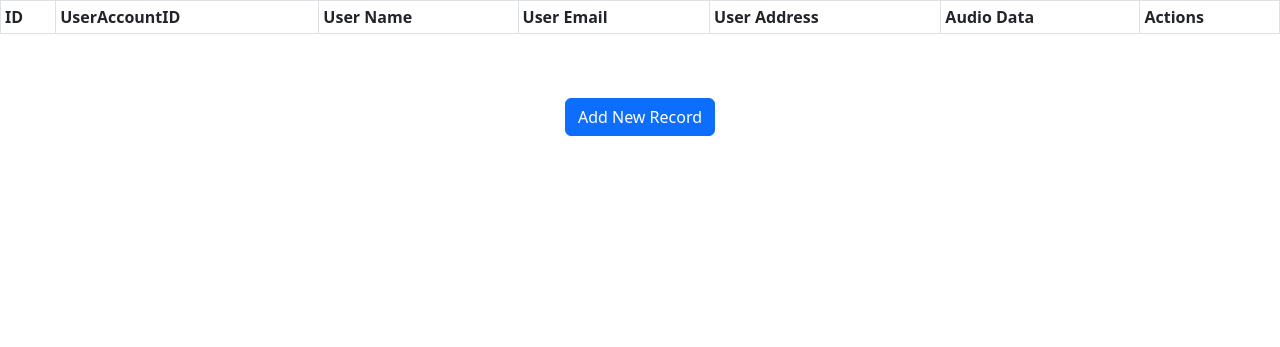
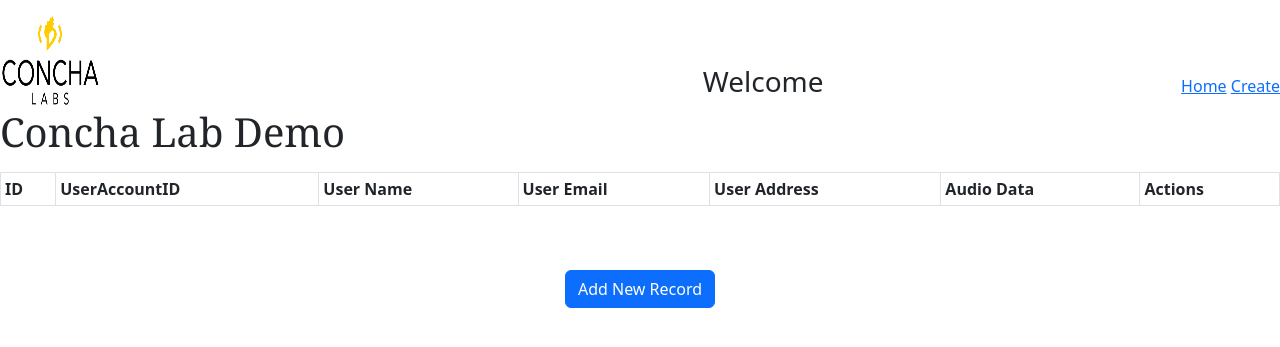
Before and after one commit to OhziiiLov3/concha_labs_interview, a Django app: page /show in a window 1280 px wide. Shown: the top 347 px of the page. Run offline with Django 4.2, Linux system fonts and the light colour scheme; lists and menus that the app fills with data are empty.

Commit message:
added navbar and home route

```diff
--- a/concha_labs_demo/urls.py
+++ b/concha_labs_demo/urls.py
@@ -21,6 +21,7 @@ from main_app import views
 
 urlpatterns = [
     path('admin/', admin.site.urls),
+    path('', views.Home, name="home"),
     path('accounts/', views.useraccount_list, name='accounts'),
     path('accounts/<int:id>', views.useraccount_detail),
     path('useraccount', views.useraccount, name='useraccount'),
--- /dev/null
+++ b/main_app/templates/base.html
@@ -0,0 +1,40 @@
+{% load static %}
+<!DOCTYPE html>
+<html lang="en">
+
+<head>
+    <meta charset="UTF-8" />
+    <meta http-equiv="X-UA-Compatible" content="IE=edge" />
+    <meta name="viewport" content="width=device-width, initial-scale=1.0" />
+    {% block head %} {% endblock %}
+<link rel="stylesheet" href="https://cdn.jsdelivr.net/npm/bootstrap@5.2.0/dist/css/bootstrap.min.css"
+    integrity="sha384-gH2yIJqKdNHPEq0n4Mqa/HGKIhSkIHeL5AyhkYV8i59U5AR6csBvApHHNl/vI1Bx" crossorigin="anonymous">
+<link rel="stylesheet" href="{% static 'css/style.css' %}" />
+    <title>Concha Lab Demo</title>
+</head>
+
+<body>
+    <main>
+        <section class="glass-container">
+            <nav class="navbar" role="navigation">
+                <div class="navbar_logo">
+                    <img src="{% static 'images/conchalabs_iDentical+Logo+300.png' %}" alt="logo" class="navbar_img" width="100px"
+                        height="100">
+                    <h1 class="webtitle">Concha Lab Demo </h1>
+                </div>
+                <h3 class="welcome">Welcome</h3>
+                <div class="navbar_links">
+                    <a class="navbar-item" href="/show">Home</a>
+                    <a class="navbar-item" href="/useraccount">Create</a>
+                </div>
+                </div>
+
+            </nav>
+            {% block content %}{% endblock %}
+        </section>
+    </main>
+
+</body>
+
+
+</html>
--- a/main_app/templates/index.html
+++ b/main_app/templates/index.html
@@ -1,3 +1,5 @@
+{% extends 'base.html' %}
+{% block content %}
 <!DOCTYPE html>
 <html lang="en">
 <head>
@@ -67,3 +69,4 @@
 </body>
 
 </html>
+{% endblock %}
--- a/main_app/templates/show.html
+++ b/main_app/templates/show.html
@@ -1,3 +1,5 @@
+{% extends 'base.html' %}
+{% block content %}
 <!DOCTYPE html>
 <html lang="en">
 
@@ -47,3 +49,4 @@
 </body>
 
 </html>
+{% endblock %}
--- a/main_app/views.py
+++ b/main_app/views.py
@@ -10,6 +10,10 @@ from rest_framework import status
 
 
 #  CREATE VIEWS
+
+def Home(request):
+    accounts = UserAccount.objects.all()
+    return render(request, "home.html", {'accounts': accounts})
 
 def useraccount(request):
     if request.method == "POST":
@@ -35,11 +39,12 @@ def edit(request, id):
 
 
 def update(request, id):
-    account = UserAccount.objects.get(id=id)
-    form = AccountForm(request.POST, instance=account)
-    if form.is_valid():
-        form.save()
-        return redirect("/show")
+    if request.method == "POST":
+        account = UserAccount.objects.get(id=id)
+        form = AccountForm(request.POST, instance=account)
+        if form.is_valid():
+            form.save()
+            return redirect("/show")
     return render(request, 'edit.html', {'account': account})
 
 
```
Also changed, not shown: main_app/templates/edit.html (+4 -4 lines), main_app/templates/home.html (added, +7 -0 lines), main_app/static/images/conchalabs_iDentical+Logo+300.png (added).
